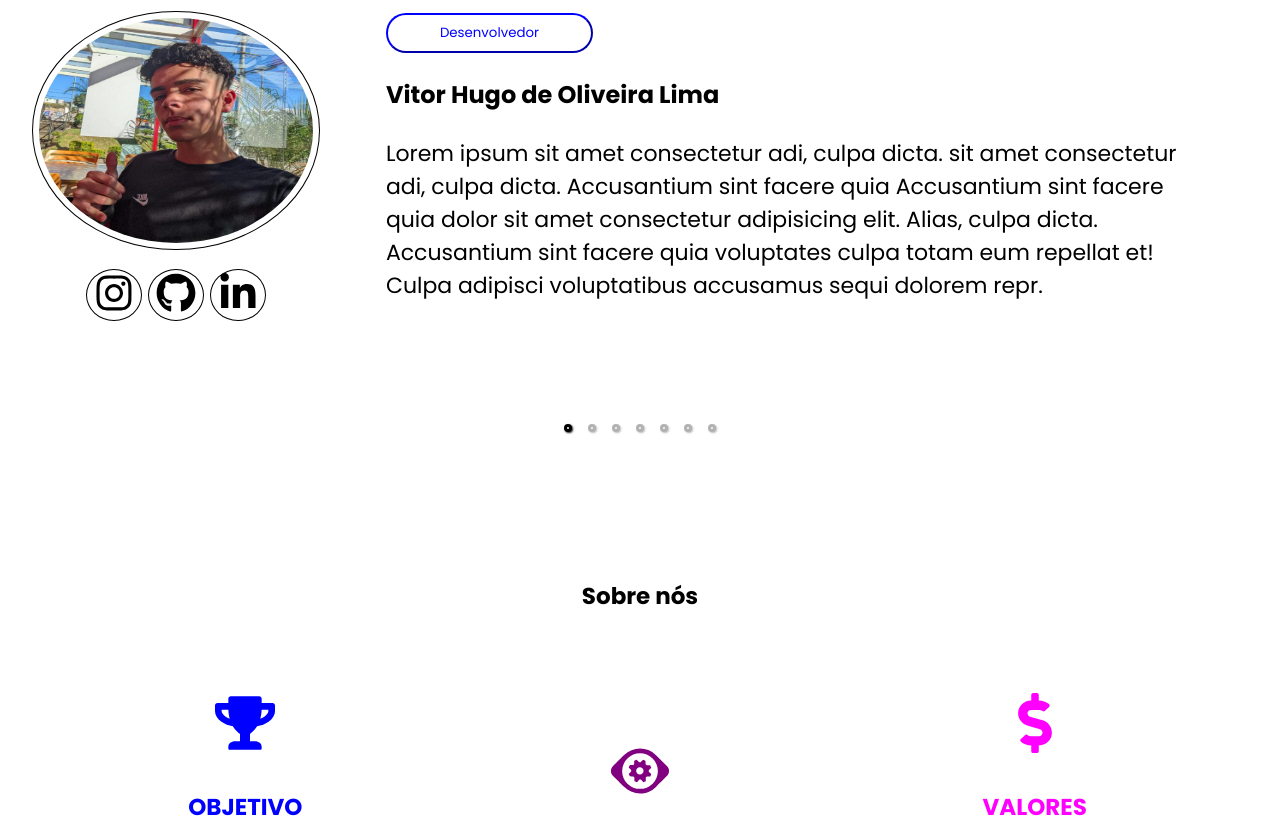
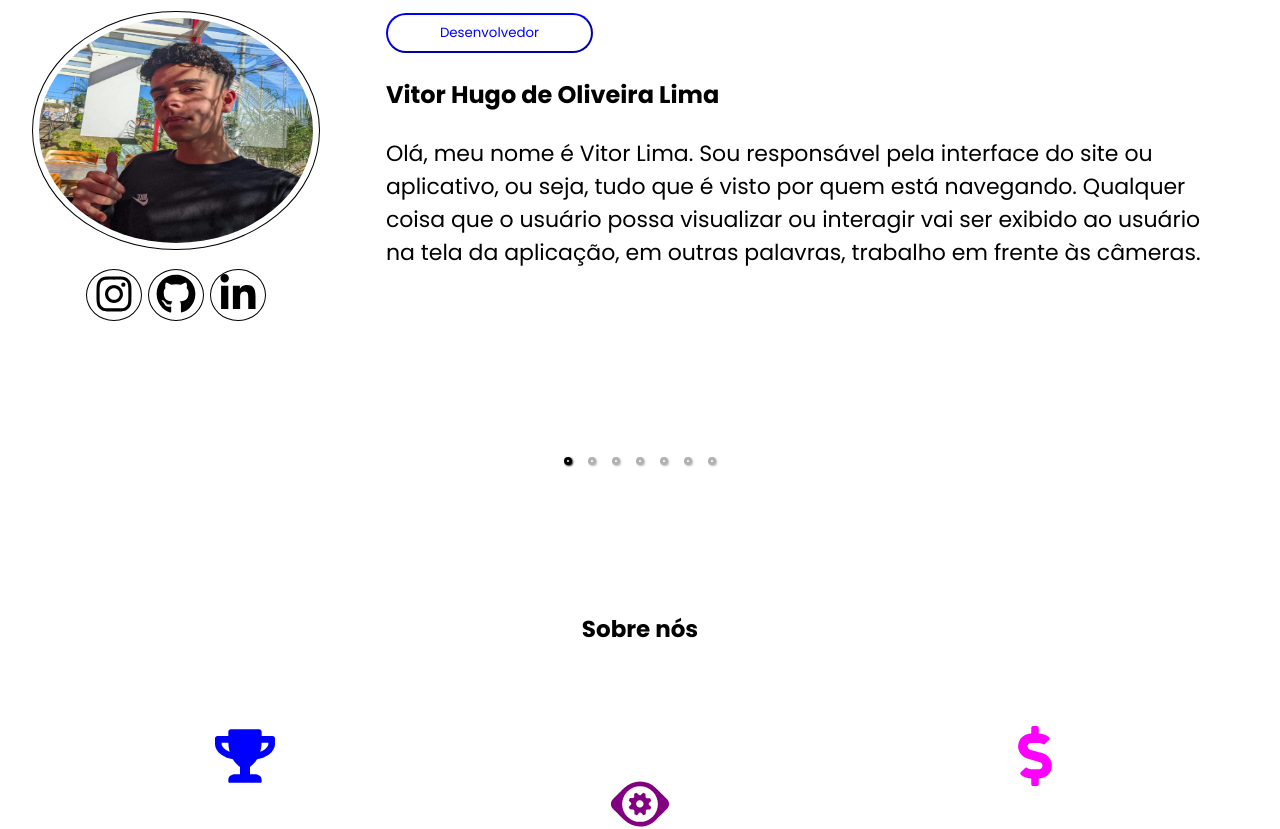
Before and after one commit to Renan2805/Won, a React (Create React App) app: page / in a window 1280 px wide. Shown: the part 1800-2629 px from the top of the page. Built offline with nearby package versions, Linux system fonts and the light colour scheme.

Commit message:
Atualização

```diff
--- a/src/components/LandingSection/index.css
+++ b/src/components/LandingSection/index.css
@@ -158,3 +158,9 @@
   background-position-y: 0%;
 }
 }
+@media screen and (max-height: 700px) {
+  .land-section {
+    background-position-x: 65%;
+    background-position-y: 10%;
+  }
+}
--- a/src/components/NossaEquipe/index.css
+++ b/src/components/NossaEquipe/index.css
@@ -53,7 +53,7 @@
     background-color: transparent;
     border: 1px solid black;
     border-radius: 100%;
-    padding: 3px;
+    padding: 4px;
     height: 40px;
     margin: 3px;
 }
@@ -77,6 +77,13 @@
     display: block;
     margin-bottom: 1rem;
 }
+.button-rede {
+    padding: 4px;
+}
+#manoBrown {
+    padding: 4px;
+}
+
 .button {
     width: 15%;
     color: blue;
@@ -269,3 +276,11 @@
         justify-items: center;
     }
 }
+@media screen and (max-height: 700px) {
+    .detalhes {
+        margin-top: 2.5vh;
+    }
+    .button-rede{
+        padding: 4px;
+    }
+}
--- a/src/components/NossaEquipe/index.tsx
+++ b/src/components/NossaEquipe/index.tsx
@@ -59,7 +59,7 @@ const CarrousselItem = ({ nome, funcao, descricao, foto, links }:membro) => {
           <div className='redesSociais'>
             <a href={links[0]}><button className='button-rede'><FaInstagram size={30} className='iconsS'></FaInstagram></button></a>
             <a href={links[1]}><button className='button-rede'><FaGithub size={30} className='iconsS'></FaGithub></button></a>
-            <a href={links[2]}><button className='button-rede'><FaLinkedinIn size={30} className='iconsS'></FaLinkedinIn></button></a>
+            <a href={links[2]}><button className='button-rede' id='manoBrown'><FaLinkedinIn size={30} className='iconsS'></FaLinkedinIn></button></a>
           </div>
         </div>
       </span>
--- a/src/components/NossaEquipe/membros.ts
+++ b/src/components/NossaEquipe/membros.ts
@@ -9,7 +9,7 @@ import ftBeatriz from '../../assets/bia.jpg'
 interface membro {
     nome: string,
     funcao: string,
-    descricao: string,
+    descricao:string,
     foto: string,
     links: Array<string>
   }
@@ -18,7 +18,7 @@ const MEMBROS:Array<membro> = [
   {
     nome: 'Vitor Hugo de Oliveira Lima',
     funcao: 'Desenvolvedor',
-    descricao: 'Lorem ipsum sit amet consectetur adi, culpa dicta. sit amet consectetur adi, culpa dicta. Accusantium sint facere quia Accusantium sint facere quia dolor sit amet consectetur adipisicing elit. Alias, culpa dicta. Accusantium sint facere quia voluptates culpa totam eum repellat et! Culpa adipisci voluptatibus accusamus sequi dolorem repr.',
+    descricao: 'Olá, meu nome é Vitor Lima. Sou responsável pela interface do site ou aplicativo, ou seja, tudo que é visto por quem está navegando. Qualquer coisa que o usuário possa visualizar ou interagir  vai ser exibido ao usuário na tela da aplicação, em outras palavras, trabalho em frente às câmeras.',
     foto: ftVitor,
     links: [
       'https://www.instagram.com/vhuugo_19/',
@@ -29,7 +29,7 @@ const MEMBROS:Array<membro> = [
   {
     nome: 'Stephany Julia de Oliveira Justino',
     funcao: 'Gerente',
-    descricao: 'Lorem ipsum sit amet consectetur adi, culpa dicta. Accusat magnam et consectetur adi, culpa dicta. Accusat ur adi, culpa dicta. Accusat ur adi, culpa dicta. Accusat ur adi, culpa dicta. Accusat ur adi, culpa dicta. Accusat ur adi, culpa dicta. Accusat magnaneque.',
+    descricao: 'Olá, meu nome Stephany Justino. Sou responsável pela gestão e direção administrativa da empresa, estou por trás de todas as tomadas de decisões do time. Como uma líder, devo estar sempre voltada para o futuro e algumas vezes tenho que assumir riscos e trabalhar para transformar as situações imprevistas em resultados positivos.',
     foto: ftStephany,
     links: [
       '',
@@ -41,20 +41,20 @@ const MEMBROS:Array<membro> = [
     nome: 'Eliane dos Reis Cabral da Rocha',
     funcao: 'Desenvolvedora',
     foto: ftEliane,
-    descricao: 'Lorem ipsum sit amet consectetur adi, culpa dicta. Accusantium sint facere quia dolor sit amet consectetur adipisicing elit. sit amet consectetur adi, culpa dicta. Accusantium sint facere quia Alias, culpa dicta. Accusantium sint facere quia voluptates culpa totam eum repellat et! Culpa adipisci voluptatibus accusamus sequi dolorem reprehenderit magnam neque.',
+    descricao: 'Olá meu nome é Eliane Cabral. Sou responsável pela gestão do perfil da empresa nas redes sociais, lido com a geração de conteúdo e a publicação de conteúdo online. Faço a conexão entre público e empresa acontecer da melhor forma possível, devo estar sempre conectada com as novas tendências do mercado e as novidades que surgem nas redes sociais. Além disso, presto suporte ao gerenciamento do banco de dados da empresa.',
     links: [
-      '',
-      '',
+      'https://www.instagram.com/cabralelianee/',
+      'https://github.com/elianecabral',
       ''
     ]
   },
   {
     nome: 'Renan Silva dos Anjos',
     funcao: 'Desenvolvedor',
-    descricao: 'Lorem sit amet sit amet consectetur adi, culpa dicta. Accusantium sint facere quia consectetur adi, culpa dicta. Accusantium sint facere quia ipsum dolor sit amet consectetur adipisicing elit. Alias, culpa dicta. Accusantium sint facere quia voluptates culpa totam eum repellat et! Culpa adipisci voluptatibus accusamus sequi dolorem reprehenderit magnam neque.',
+    descricao: 'Olá, meu nome é Renan Anjos. Sou responsável back-end da aplicação, estou por “trás” da aplicação, atuando no que o usuário não pode visualizar. Lido com a persistência dos dados, regras de negócio, segurança da informação, performance e o armazenamento dos dados que são consumidos ou manipulados pelo aplicativo.',
     foto: ftRenan,
     links: [
-      '',
+      'https://www.instagram.com/silva_renan28/',
       'https://github.com/Renan2805',
       ''
     ]
@@ -62,7 +62,7 @@ const MEMBROS:Array<membro> = [
   {
     nome: 'Lucas Valim Souza',
     funcao: 'Designer',
-    descricao: 'Lorem ipsum dolor sit amet consectetur adi, culpa dicta. Accusantium sint facere quia sit amet consectetur adi, culpa dicta. Accusantium sint facere quia sit amet consectetur adi, culpa dicta. Accusantium sint facere quia  voluptates culpa totam eum repellat et! Culpa adipisci voluptatibus accusamus sequi dolorem reprehenderit magnam neque.',
+    descricao: 'Olá, meu nome é Lucas Valim. Sou responsável por dar apoio a documentação, além disso produzir os diagramas UML. Eles descrevem como os objetos interagem uns com os outros para criar um sistema funcional, um dos principais meios para a documentação que especificam o sistema a ser construído.',
     foto: ftLucas,
     links: [
       '',
@@ -73,10 +73,10 @@ const MEMBROS:Array<membro> = [
   {
     nome: 'Beatriz Santos de Lima',
     funcao: 'Documentação',
-    descricao: 'Lorem ipsum dolor sit amet consectetur adi, culpa dicta. Accusantium sint facere quia sit amet consectetur adipisicing elit. Lorem ipsum dolor sit amet consectetu Alias, culpa dicta. Accusantium sint facere quia voluptates culpa totam eum repellat et! Culpa adipisci voluptatibus accusamus sequi dolorem reprehenderit magnam neque.',
+    descricao: 'Olá, meu nome é Beatriz Santos. Sou responsável pela documentação, tenho por função registrar e documentar tudo do que acontece nas reuniões do time. Devo sempre estar atenta a prazos para o levantamento, preparo e envio desses documentos, arquivamento e a manutenção da ordem dos mesmos.',
     foto: ftBeatriz,
     links: [
-      '',
+      'https://www.instagram.com/beatrizzzs_/',
       '',
       ''
     ]
@@ -84,10 +84,10 @@ const MEMBROS:Array<membro> = [
   {
     nome: 'Raquel de Oliveira Gomes Silva',
     funcao: 'Design',
-    descricao: 'Lorem ipsum dolor sit amet consectetur adi, culpa dicta. Accusantium sint facere quia sit amet consectetur Lorem ipsum dolor sit amet consectetu adipisicing elit. Alias, culpa dicta. Accusantium sint facere quia voluptates culpa totam eum repellat et! Culpa adipisci voluptatibus accusamus sequi dolorem',
+    descricao: 'Olá, meu nome é Raquel de Oliveira. Sou responsável pelo design e a concepção do projeto, a criação de logotipos, marcas, fontes para a escrita, monto e ilustro peças de comunicação visual, e outros tipos de expressões visuais. Dei um toque especial para aquilo que só estava no papel, me permiti contribuir à uma série de processos que permitiu ao time ver o mundo de uma outra maneira, abrindo caminhos para a inovação. ',
     foto: ftRaquel,
     links: [
-      '',
+      'https://www.instagram.com/raquel_ogs/',
       '',
       ''
     ]
--- a/src/components/NossoAplicativo/index.css
+++ b/src/components/NossoAplicativo/index.css
@@ -179,3 +179,9 @@
         height: calc(80vh - var(--nav-bar-height));
     }
 }
+@media screen and (max-height: 700px) {
+    .Principal-NossoAplicativo {
+        margin-top: 30rem;
+        margin-bottom: 23rem;
+    }
+}
--- a/src/components/NossoProjeto/index.css
+++ b/src/components/NossoProjeto/index.css
@@ -84,8 +84,8 @@
 
     }
     .Titulo {
-        margin-bottom: 10rem;
-        margin-top: 5rem;
+        margin-bottom: 8rem;
+        margin-top: 4rem;
     }
 }
 @media screen and (min-width: 700px) {
--- a/src/components/NossoProjeto/index.tsx
+++ b/src/components/NossoProjeto/index.tsx
@@ -12,7 +12,7 @@ const NossoProjeto = () => {
           <div className='div-foto2'>
             <img src={Logo} alt="" className='foto-logo' id='logo-wonti' />
           </div>
-          <div className='div-descricao'>
+          <div className='div-descricao' id='boraBill'>
             <h2 className='titulo-wonti'>NOME</h2>
             <br />
             <p className='paragrafo'>O nome é WonTI, junção de Woman e T.I. A ideia desse nome é a inclusão da mulher na área de T.I.</p>
--- a/src/components/SobreNos/index.css
+++ b/src/components/SobreNos/index.css
@@ -122,3 +122,8 @@
         height: calc(80vh - var(--nav-bar-height));
     }
 }
+@media screen and (max-height: 700px) {
+    .div-SobreNos {
+        margin-top: 12vh;
+    }
+}
--- a/src/components/rodape/index.css
+++ b/src/components/rodape/index.css
@@ -189,3 +189,11 @@
         font-size: 20px;
     }
 }
+@media screen and (max-height: 700px) {
+    .Principal-Rodape {
+        padding: 0;
+    }
+    .Span-Rodape {
+        padding: 2vh;
+    }
+}
```
Also changed, not shown: src/components/rodape/index.tsx (+6 -6 lines).
